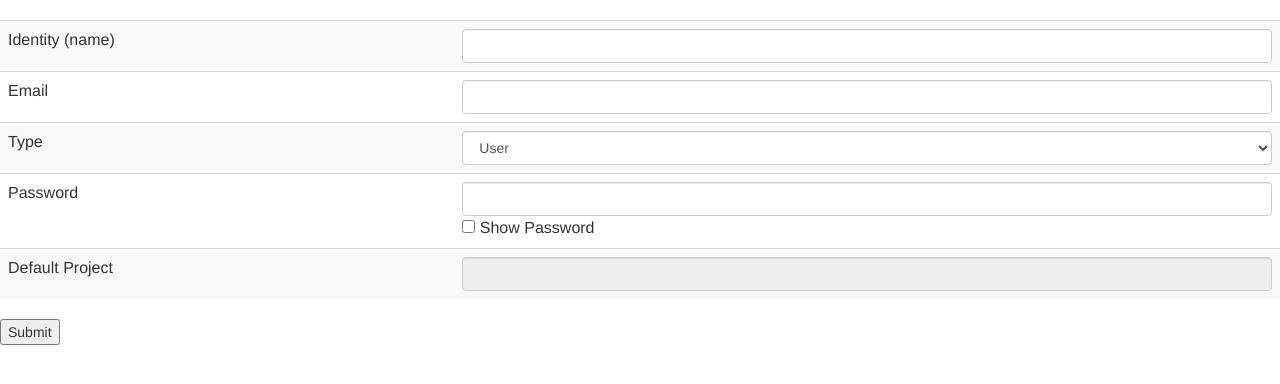
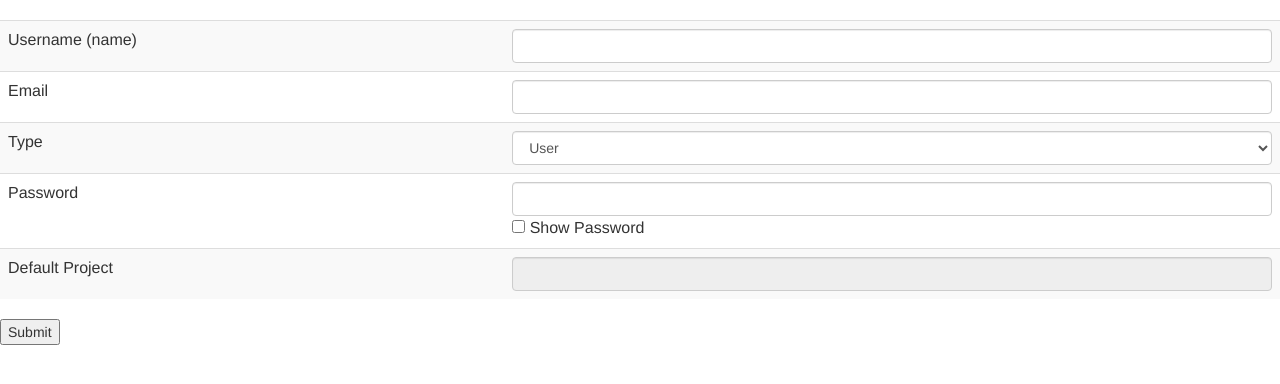
Before and after one commit to paddyvishnubhatt-zz/cryptocurrency, a Flask app: template templates/user.html in a window 1280 px wide. Shown: the part 51-435 px from the top of the page. Run offline with Flask 2, Linux system fonts and the light colour scheme; the template is opened without the code that fills it, so the values that code supplies are empty; some libraries are stand-ins or nearby versions.

Commit message:
changed identity -> usename

```diff
--- a/templates/user.html
+++ b/templates/user.html
@@ -42,7 +42,7 @@
             <table class="table table-striped">
                 <TR>
                     <td align="left">
-                        Identity (name)
+                        Username (name)
                     </td>
                     <td>
                         {% set idval = "" %}
```
